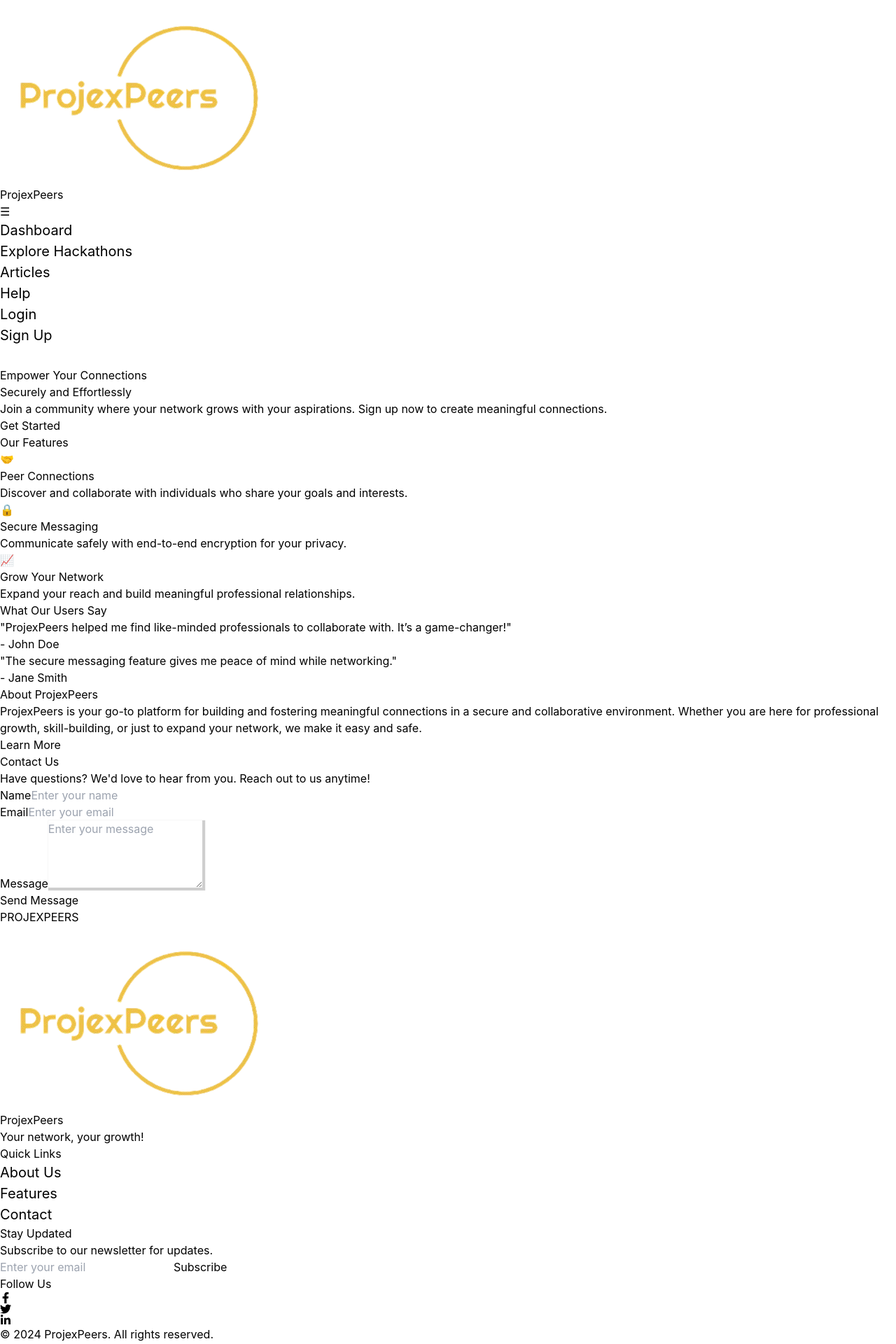
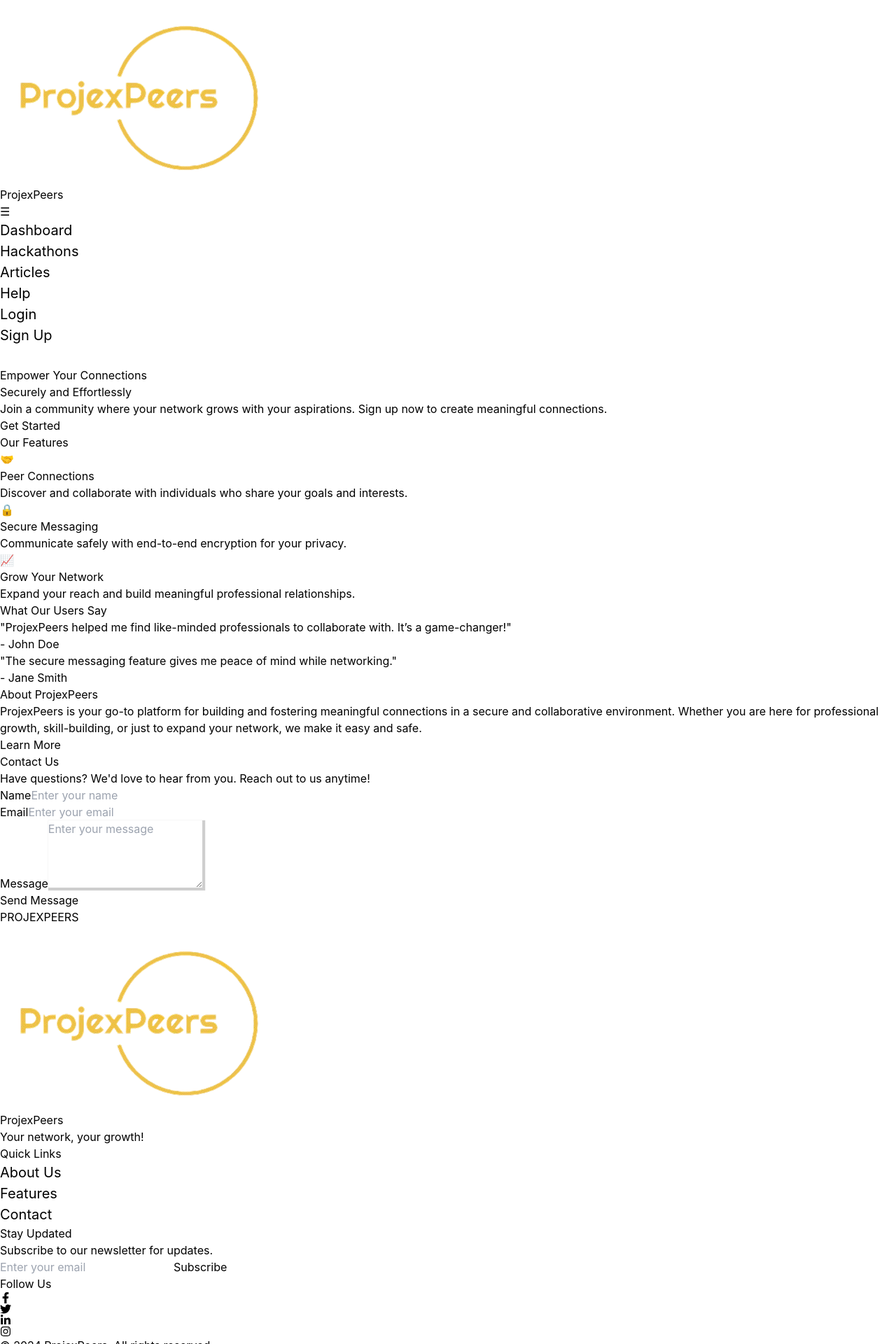
Before and after one commit to Gautam123bot/ProjexPeers, a React (Vite) app in the folder frontend/: page / in a window 1280 px wide. Shown: the top 1920 px of the page at 70% size. Built offline with nearby package versions, Linux system fonts and the light colour scheme; no server answers.

Commit message:
navbar and footer ui improved at tablet devices

```diff
--- a/frontend/src/components/Footer/Footer.jsx
+++ b/frontend/src/components/Footer/Footer.jsx
@@ -1,5 +1,5 @@
 import React from "react";
-import { FaFacebookF, FaTwitter, FaLinkedinIn } from "react-icons/fa";
+import { FaFacebookF, FaTwitter, FaLinkedinIn, FaInstagram } from "react-icons/fa";
 import logo from "../../assets/images/logo.png";
 
 function Footer() {
@@ -27,15 +27,15 @@ function Footer() {
           </div>
 
           <div className="space-y-6">
-            <h3 className="text-2xl sm:text-3xl font-semibold text-white">Stay Updated</h3>
-            <p className="text-lg sm:text-xl text-gray-400 mb-6">Subscribe to our newsletter for updates.</p>
-            <div className="flex flex-col sm:flex-row items-center bg-gray-800 p-4 rounded-lg space-y-4 sm:space-y-0 sm:space-x-4">
+            <h3 className="text-2xl lg:text-3xl font-semibold text-white">Stay Updated</h3>
+            <p className="text-lg lg:text-xl text-gray-400 mb-6">Subscribe to our newsletter for updates.</p>
+            <div className="flex flex-col lg:flex-row items-center bg-gray-800 p-4 rounded-lg space-y-4 lg:space-y-0 lg:space-x-4">
               <input
                 type="email"
                 placeholder="Enter your email"
-                className="bg-transparent outline-none text-lg sm:text-xl flex-1 px-4 text-white rounded-lg sm:w-60"
+                className="bg-transparent outline-none text-lg lg:text-xl flex-1 px-4 text-white rounded-lg lg:w-60"
               />
-              <button className="bg-yellow-400 text-gray-900 px-6 py-3 sm:py-4 text-lg sm:text-xl rounded-lg transition duration-200 ease-in-out hover:bg-yellow-500 w-full sm:w-auto">
+              <button className="bg-yellow-400 text-gray-900 px-6 py-3 lg:py-4 text-lg lg:text-xl rounded-lg transition duration-200 ease-in-out hover:bg-yellow-500 w-full md:w-auto">
                 Subscribe
               </button>
             </div>
@@ -68,6 +68,14 @@ function Footer() {
               >
                 <FaLinkedinIn />
               </a>
+              <a
+                href="https://instagram.com"
+                target="_blank"
+                rel="noopener noreferrer"
+                className="hover:text-yellow-400 transition duration-300"
+              >
+                <FaInstagram />
+              </a>
             </div>
           </div>
         </div>
--- a/frontend/src/components/Navbar/Navbar.jsx
+++ b/frontend/src/components/Navbar/Navbar.jsx
@@ -49,7 +49,7 @@ function Navbar() {
         <nav
           className={`${isMenuOpen ? 'block' : 'hidden'} md:block absolute md:static top-16 left-0 w-full md:w-auto bg-gray-800 md:bg-transparent`}
         >
-          <ul className="flex flex-col md:flex-row md:space-x-8 space-y-4 md:space-y-0 text-lg px-6 md:px-0 py-4 md:py-0">
+          <ul className="flex flex-col md:flex-row md:space-x-8 space-y-4 md:space-y-0 text-base px-6 md:px-0 py-4 md:py-0">
             <li>
               <a href="/dashboard" className="hover:text-yellow-400 transition font-medium">
                 Dashboard
@@ -57,7 +57,7 @@ function Navbar() {
             </li>
             <li>
               <a href="/hackathons" className="hover:text-yellow-400 transition font-medium">
-                Explore Hackathons
+                Hackathons
               </a>
             </li>
             <li>
```
